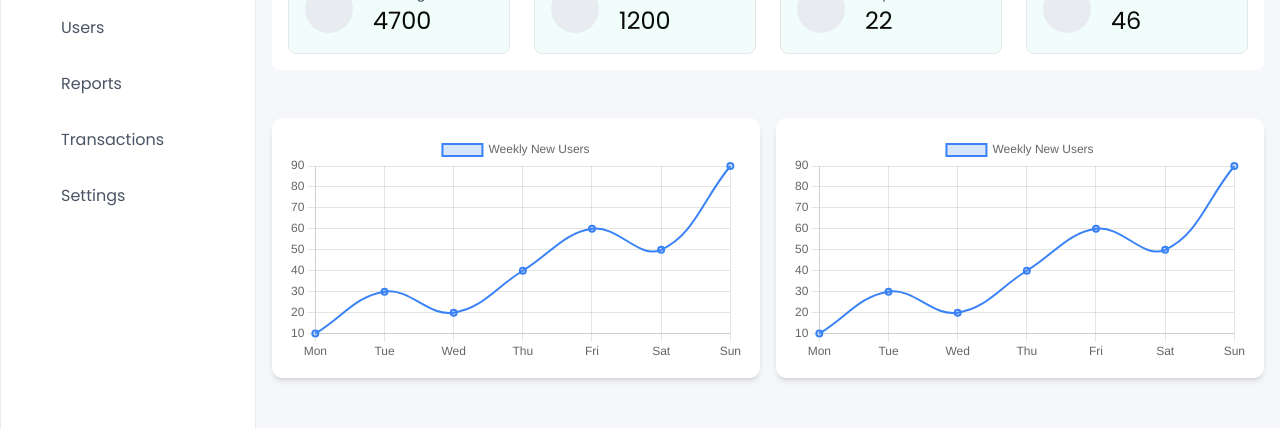
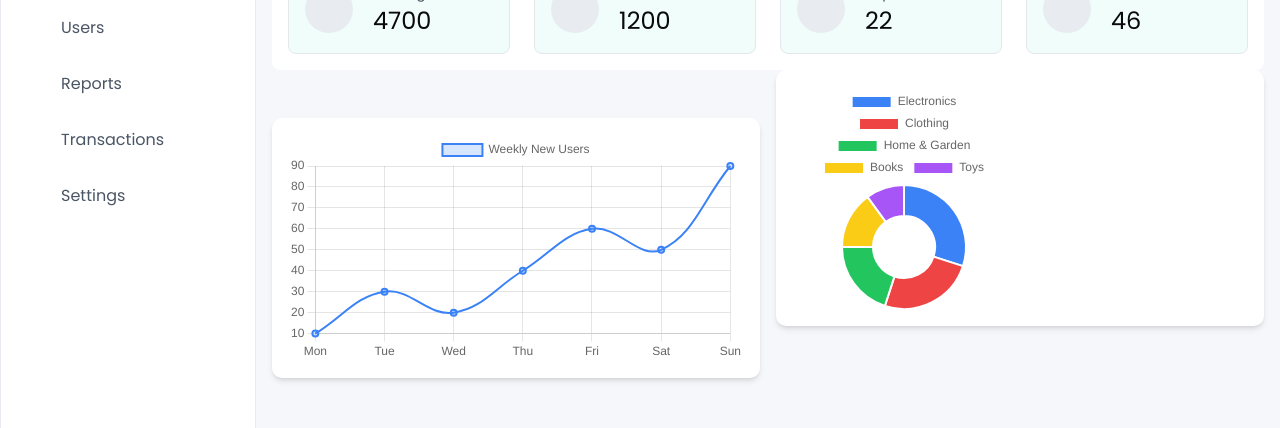
Before and after one commit to ranselorm/project-alpha, a React (Vite) app: page / in a window 1280 px wide. Shown: the part 141-569 px from the top of the page. Built offline with nearby package versions, Linux system fonts and the light colour scheme; some icons are missing.

Commit message:
Add pie chart

```diff
--- /dev/null
+++ b/src/components/PieChart.tsx
@@ -0,0 +1,47 @@
+import { Doughnut } from "react-chartjs-2";
+import { Chart as ChartJS, ArcElement, Tooltip, Legend } from "chart.js";
+
+// Register required Chart.js components
+ChartJS.register(ArcElement, Tooltip, Legend);
+
+type PieChartProps = {
+  labels: string[];
+  data: number[];
+};
+
+const PieChart = ({ labels, data }: PieChartProps) => {
+  const chartData = {
+    labels,
+    datasets: [
+      {
+        label: "Dataset",
+        data,
+        backgroundColor: [
+          "#3B82F6", // Tailwind Blue-500
+          "#EF4444", // Tailwind Red-500
+          "#22C55E", // Tailwind Green-500
+          "#FACC15", // Tailwind Yellow-400
+          "#A855F7", // Tailwind Purple-500
+        ],
+        hoverOffset: 4,
+      },
+    ],
+  };
+
+  //   const options = {
+  //     responsive: true,
+  //     maintainAspectRatio: false,
+  //     plugins: {
+  //       legend: { position: "top" },
+  //       tooltip: { enabled: true },
+  //     },
+  //   };
+
+  return (
+    <div className="w-full h-64 p-4 bg-white shadow-md rounded-lg">
+      <Doughnut data={chartData} />
+    </div>
+  );
+};
+
+export default PieChart;
--- a/src/pages/Dashboard.tsx
+++ b/src/pages/Dashboard.tsx
@@ -1,5 +1,6 @@
 import Card from "@/components/Card";
 import LineChart from "@/components/LineChart";
+import PieChart from "@/components/PieChart";
 
 const Dashboard = () => {
   return (
@@ -38,9 +39,15 @@ const Dashboard = () => {
             labels={["Mon", "Tue", "Wed", "Thu", "Fri", "Sat", "Sun"]}
             data={[10, 30, 20, 40, 60, 50, 90]}
           />
-          <LineChart
-            labels={["Mon", "Tue", "Wed", "Thu", "Fri", "Sat", "Sun"]}
-            data={[10, 30, 20, 40, 60, 50, 90]}
+          <PieChart
+            labels={[
+              "Electronics",
+              "Clothing",
+              "Home & Garden",
+              "Books",
+              "Toys",
+            ]}
+            data={[30, 25, 20, 15, 10]}
           />
         </section>
       </div>
```
